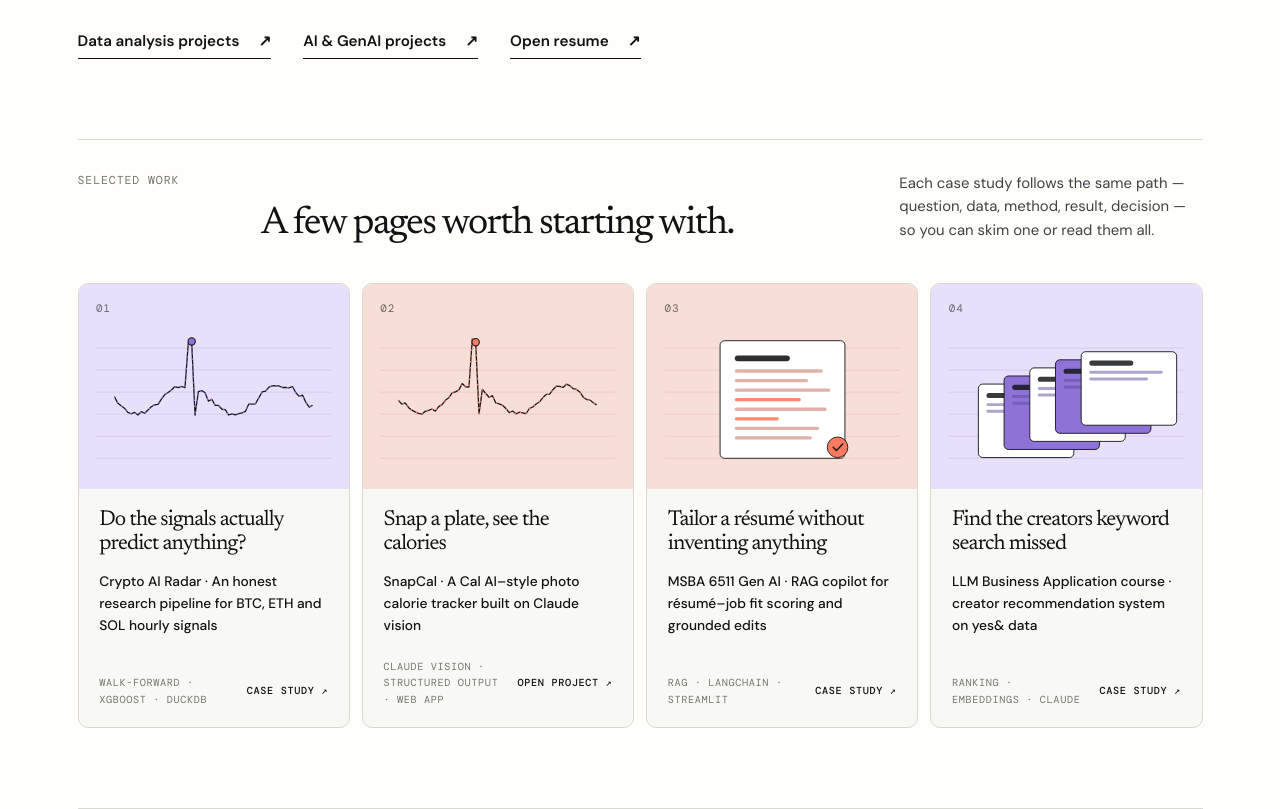
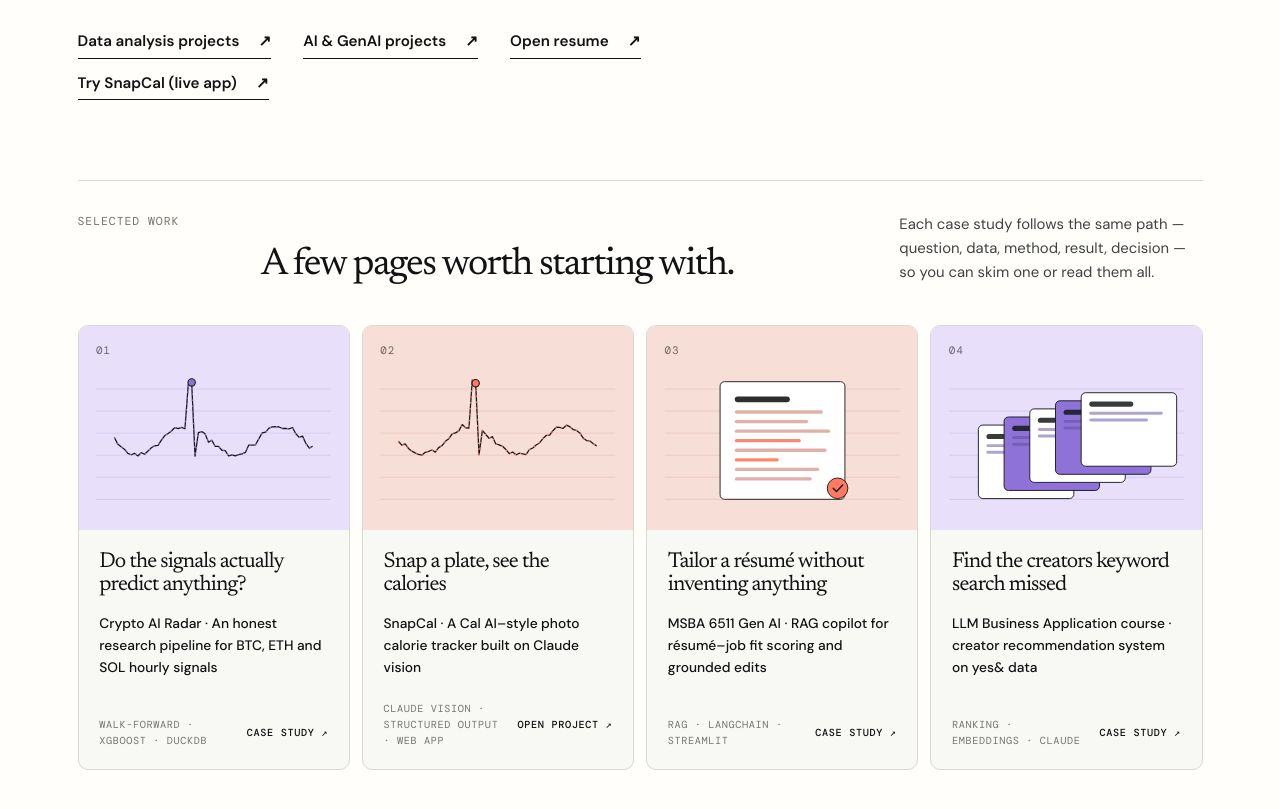
Before and after one commit to HuiguoLiu911/HuiguoLiu911.github.io, a plain HTML site: page index.html in a window 1280 px wide. Shown: the part 855-1664 px from the top of the page. Drawn offline with nearby package versions, Linux system fonts and the light colour scheme.

Commit message:
Publish portfolio site build 2026-10-07

```diff
--- a/index.html
+++ b/index.html
@@ -73,7 +73,7 @@
       <p class="intro-context-lede">Economics taught me to ask what drives a number. <span>Analytics lets me test it.</span></p>
 <p>I care most about the step between a correct model and a usable decision: start from the action, pick a method the evidence can support, and say plainly what the numbers can and cannot tell you.</p><p>Over the last year I worked as an analytics consultant for three clients through the Carlson Analytics Lab, competed on Kaggle, and built a set of LLM tools — from a résumé copilot to a multi-agent newsroom.</p>    </div>
     <div class="text-links">
-<a href="data-analysis.html">Data analysis projects <span aria-hidden="true">↗</span></a><a href="ai-projects.html">AI &amp; GenAI projects <span aria-hidden="true">↗</span></a><a href="resume.html">Open resume <span aria-hidden="true">↗</span></a>    </div>
+<a href="data-analysis.html">Data analysis projects <span aria-hidden="true">↗</span></a><a href="ai-projects.html">AI &amp; GenAI projects <span aria-hidden="true">↗</span></a><a href="resume.html">Open resume <span aria-hidden="true">↗</span></a><a href="snapcal/">Try SnapCal (live app) <span aria-hidden="true">↗</span></a>    </div>
   </div>
   <div class="home-profile-panel reveal reveal-delay-1">
     <figure class="home-profile-photo">
```
